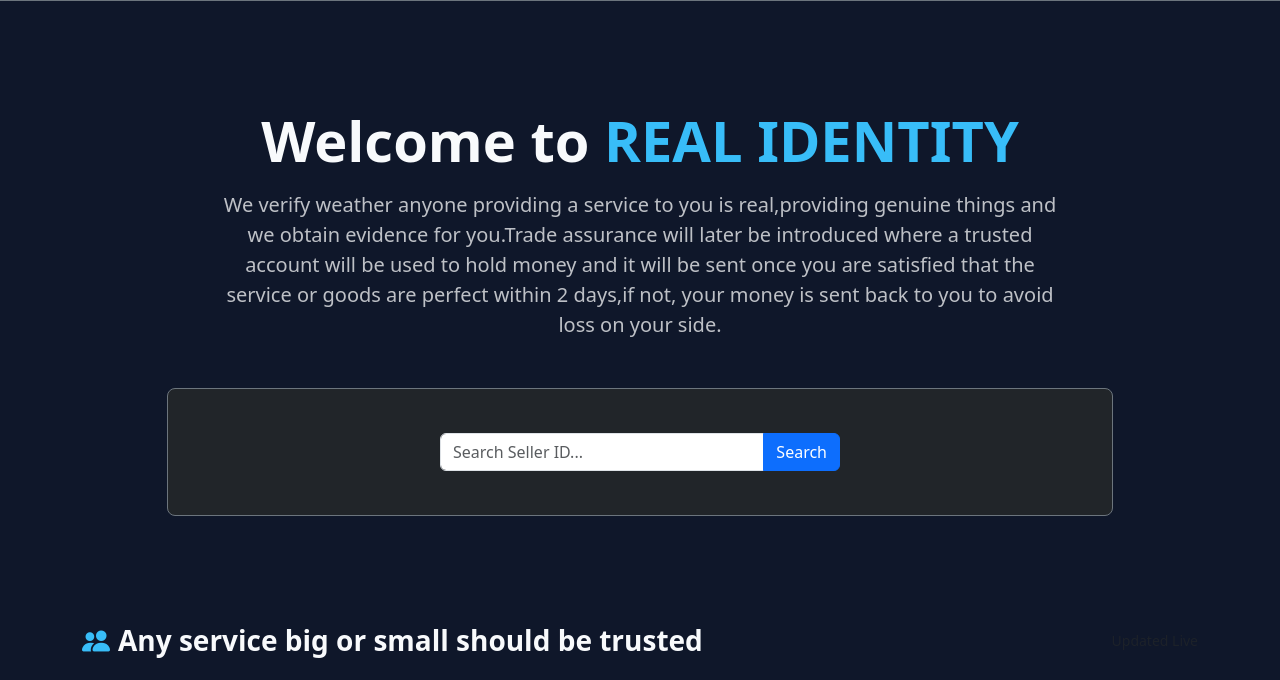
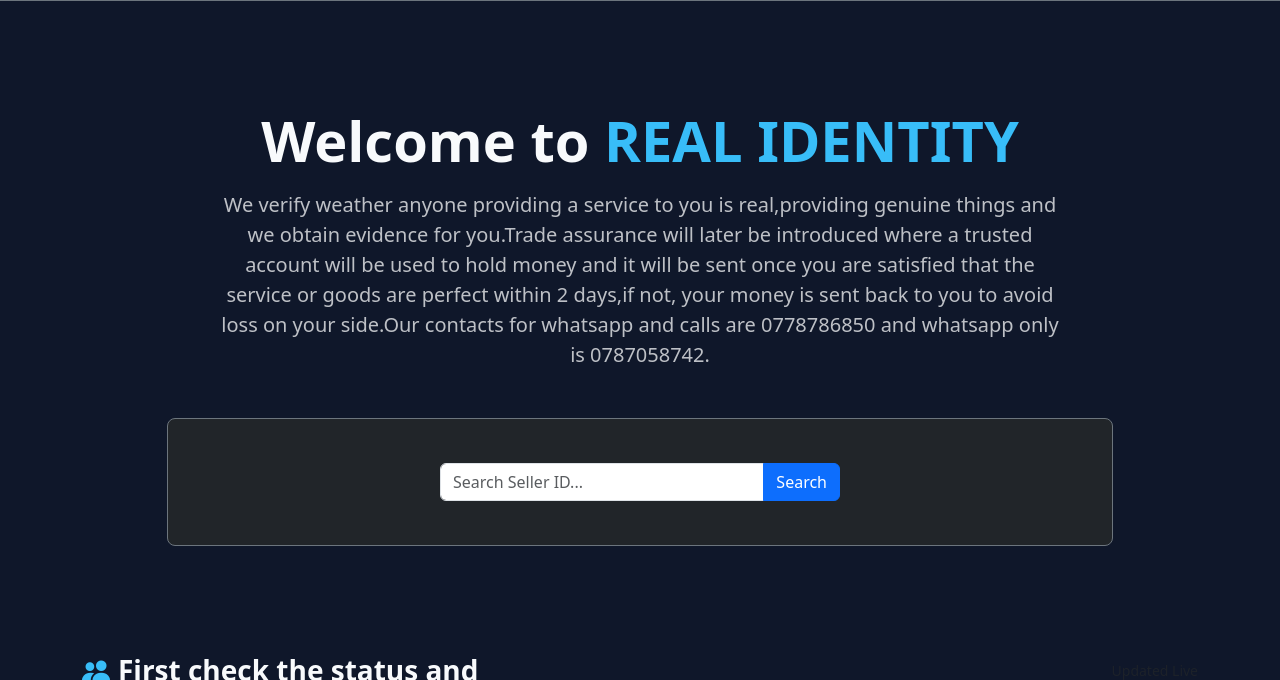
Before and after one commit to darryltawana-gif/my-ecommerce-site, a Django app: template templates/home.html in a window 1280 px wide. Shown: the part 84-764 px from the top of the page. Run offline with Django 5.2, Linux system fonts and the light colour scheme; the template is opened without the code that fills it, so the values that code supplies are empty.

Commit message:
Force template update

```diff
--- a/templates/home.html
+++ b/templates/home.html
@@ -88,7 +88,7 @@
                     Welcome to <span class="brand-text">REAL IDENTITY</span>
                 </h1>
                 <p class="lead text-light opacity-75 mb-4 px-md-5">
-                    We verify weather anyone providing a service to you is real,providing genuine things and we obtain evidence for you.Trade assurance will later be introduced where a trusted account will be used to hold money and it will be sent once you are satisfied that the service or goods are perfect within 2 days,if not, your money is sent back to you to avoid loss on your side.
+                    We verify weather anyone providing a service to you is real,providing genuine things and we obtain evidence for you.Trade assurance will later be introduced where a trusted account will be used to hold money and it will be sent once you are satisfied that the service or goods are perfect within 2 days,if not, your money is sent back to you to avoid loss on your side.Our contacts for whatsapp and calls are 0778786850 and whatsapp only is 0787058742.
                 </p>
 
                 <!-- ==================================================== -->
@@ -132,7 +132,8 @@
     <!-- Featured Verified Service Providers Section -->
     <div class="container mb-5">
         <div class="d-flex justify-content-between align-items-center mb-4">
-            <h3 class="fw-bold m-0"><i class="bi bi-people-fill brand-text me-2"></i>Any service big or small should be trusted</h3>
+            <h3 class="fw-bold m-0"><i class="bi bi-people-fill brand-text me-2"></i>First check the status and
+            </h3>
             <span class="text-muted small">Updated Live</span>
         </div>
 
```
